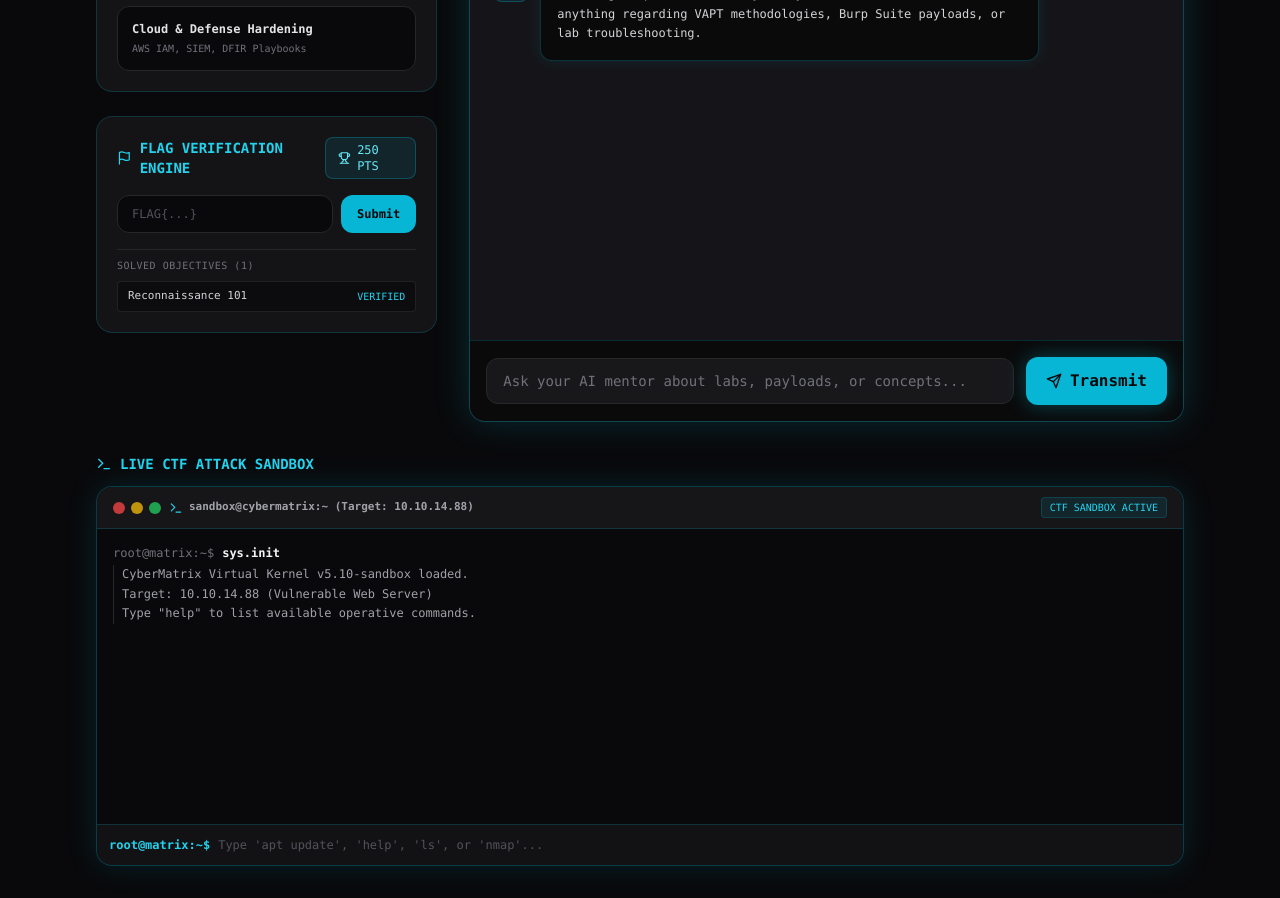
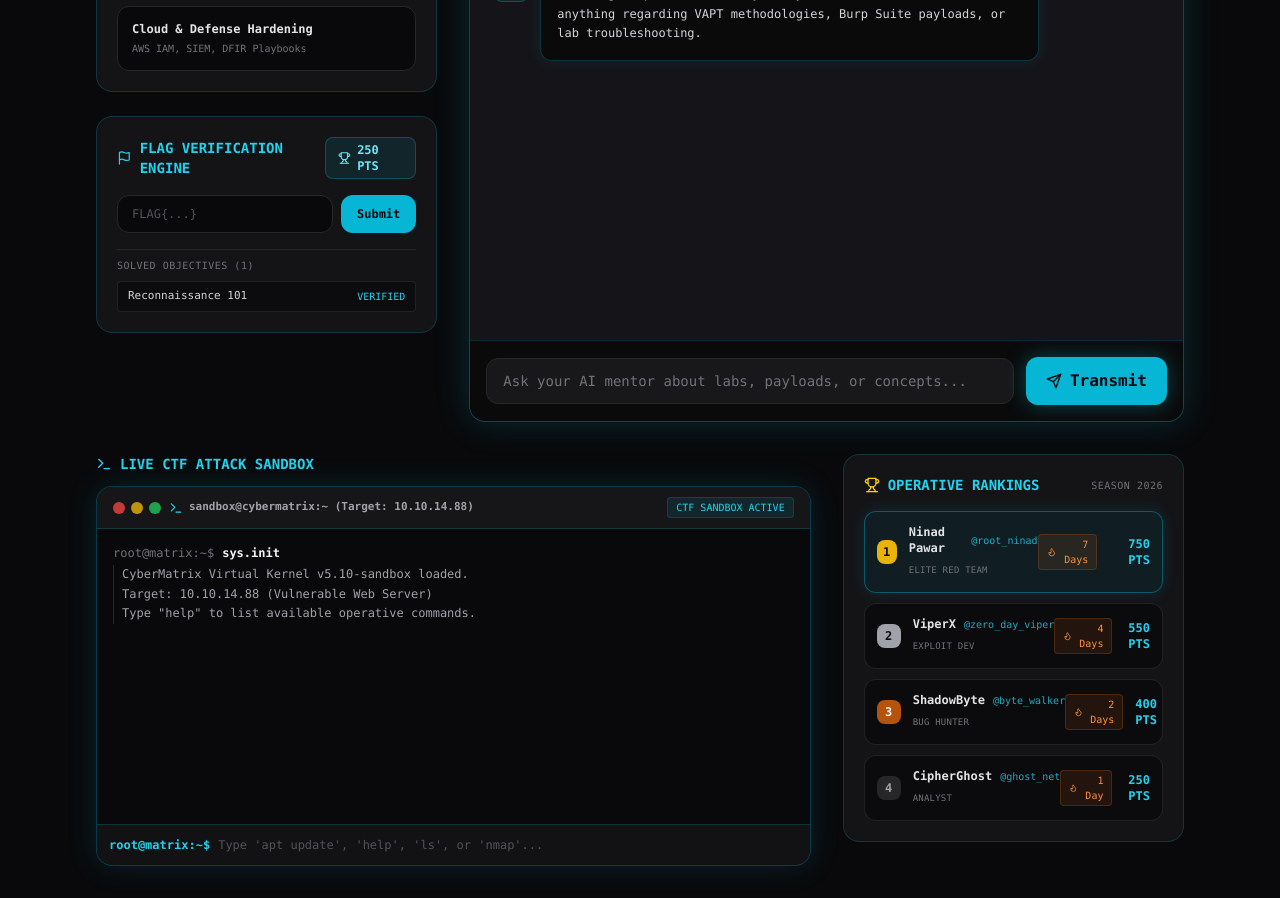
Before and after one commit to ninadcyber88-max/cybermatrix-academy, a Next.js app: page / in a window 1280 px wide. Shown: the part 360-1258 px from the top of the page. Built offline with nearby package versions, Linux system fonts and the light colour scheme.

Commit message:
feat: integrate live CTF operative leaderboard and ranking

```diff
--- a/app/page.tsx
+++ b/app/page.tsx
@@ -2,6 +2,7 @@ import { CyberSmokeHeader } from "@/components/CyberSmokeHeader";
 import { StudentAIAssistant } from "@/components/StudentAIAssistant";
 import { CTFTerminal } from "@/components/CTFTerminal";
 import { CTFFlagSubmit } from "@/components/CTFFlagSubmit";
+import { Leaderboard } from "@/components/Leaderboard";
 import { BookOpen, Terminal } from "lucide-react";
 import Link from "next/link";
 
@@ -24,7 +25,7 @@ export default function Home() {
           </Link>
         </div>
 
-        {/* 3-Column Grid */}
+        {/* 3-Column Top Grid */}
         <div className="grid grid-cols-1 lg:grid-cols-3 gap-8">
           <div className="space-y-6 lg:col-span-1">
             <div className="p-5 rounded-2xl bg-zinc-900/80 border border-cyan-500/20 backdrop-blur-md">
@@ -44,7 +45,6 @@ export default function Home() {
               </div>
             </div>
 
-            {/* Flag Submission Component */}
             <CTFFlagSubmit />
           </div>
 
@@ -53,13 +53,19 @@ export default function Home() {
           </div>
         </div>
 
-        {/* Terminal Sandbox */}
-        <div className="space-y-3">
-          <h2 className="text-sm font-bold text-cyan-400 flex items-center space-x-2">
-            <Terminal className="w-4 h-4" />
-            <span>LIVE CTF ATTACK SANDBOX</span>
-          </h2>
-          <CTFTerminal />
+        {/* 2-Column Bottom Grid: Terminal & Live Leaderboard */}
+        <div className="grid grid-cols-1 lg:grid-cols-3 gap-8">
+          <div className="lg:col-span-2 space-y-3">
+            <h2 className="text-sm font-bold text-cyan-400 flex items-center space-x-2">
+              <Terminal className="w-4 h-4" />
+              <span>LIVE CTF ATTACK SANDBOX</span>
+            </h2>
+            <CTFTerminal />
+          </div>
+
+          <div className="lg:col-span-1 space-y-3">
+            <Leaderboard />
+          </div>
         </div>
       </div>
     </main>
--- a/components/CTFFlagSubmit.tsx
+++ b/components/CTFFlagSubmit.tsx
@@ -11,7 +11,10 @@ export function CTFFlagSubmit() {
 
   const validFlags: Record<string, { challenge: string; points: number }> = {
     'FLAG{NINAD_PAWAR_CYBERMATRIX_ROOT_ACCESS}': { challenge: 'Root Privilege Escalation', points: 500 },
+    'NINAD_PAWAR_CYBERMATRIX_ROOT_ACCESS': { challenge: 'Root Privilege Escalation', points: 500 },
+    '{NINAD_PAWAR_CYBERMATRIX_ROOT_ACCESS}': { challenge: 'Root Privilege Escalation', points: 500 },
     'FLAG{CYBER_MATRIX_SQLI_PWNED_2026}': { challenge: 'SQL Injection Database Dump', points: 300 },
+    'CYBER_MATRIX_SQLI_PWNED_2026': { challenge: 'SQL Injection Database Dump', points: 300 },
   };
 
   const handleSubmit = (e: React.FormEvent) => {
@@ -36,7 +39,7 @@ export function CTFFlagSubmit() {
           <Flag className="w-4 h-4" />
           <span>FLAG VERIFICATION ENGINE</span>
         </h3>
-        <div className="flex items-center space-x-1.5 px-3 py-1 rounded-lg bg-cyan-500/10 border border-cyan-500/30 text-cyan-300 text-xs">
+        <div className="flex items-center space-x-1.5 px-3 py-1 rounded-lg bg-cyan-500/10 border border-cyan-500/30 text-cyan-300 text-xs font-bold">
           <Trophy className="w-3.5 h-3.5" />
           <span>{score} PTS</span>
         </div>
@@ -55,7 +58,7 @@ export function CTFFlagSubmit() {
         />
         <button
           type="submit"
-          className="px-4 py-2.5 rounded-xl bg-cyan-500 text-zinc-950 font-bold text-xs hover:bg-cyan-400 transition"
+          className="px-4 py-2.5 rounded-xl bg-cyan-500 text-zinc-950 font-bold text-xs hover:bg-cyan-400 transition cursor-pointer"
         >
           Submit
         </button>
@@ -64,7 +67,7 @@ export function CTFFlagSubmit() {
       {status === 'success' && (
         <div className="flex items-center space-x-2 text-[11px] text-green-400 bg-green-500/10 border border-green-500/30 p-2.5 rounded-lg">
           <CheckCircle2 className="w-4 h-4 flex-shrink-0" />
-          <span>Flag Captured! Points awarded and added to your operative profile.</span>
+          <span>Flag Captured! +500 PTS added to your operative profile.</span>
         </div>
       )}
 
--- /dev/null
+++ b/components/Leaderboard.tsx
@@ -0,0 +1,68 @@
+'use client';
+
+import { Trophy, ShieldCheck, Skull, Flame } from 'lucide-react';
+
+const OPERATIVES = [
+  { rank: 1, name: 'Ninad Pawar', handle: 'root_ninad', score: 750, badge: 'ELITE RED TEAM', streak: '7 Days' },
+  { rank: 2, name: 'ViperX', handle: 'zero_day_viper', score: 550, badge: 'EXPLOIT DEV', streak: '4 Days' },
+  { rank: 3, name: 'ShadowByte', handle: 'byte_walker', score: 400, badge: 'BUG HUNTER', streak: '2 Days' },
+  { rank: 4, name: 'CipherGhost', handle: 'ghost_net', score: 250, badge: 'ANALYST', streak: '1 Day' },
+];
+
+export function Leaderboard() {
+  return (
+    <div className="p-5 rounded-2xl bg-zinc-900/80 border border-cyan-500/20 backdrop-blur-md space-y-4 font-mono">
+      <div className="flex items-center justify-between">
+        <h3 className="text-sm font-bold text-cyan-400 flex items-center space-x-2">
+          <Trophy className="w-4 h-4 text-yellow-400" />
+          <span>OPERATIVE RANKINGS</span>
+        </h3>
+        <span className="text-[10px] text-zinc-500 uppercase tracking-wider">SEASON 2026</span>
+      </div>
+
+      <div className="space-y-2.5">
+        {OPERATIVES.map((user) => (
+          <div
+            key={user.rank}
+            className={`p-3 rounded-xl border flex items-center justify-between transition-all ${
+              user.rank === 1
+                ? 'bg-cyan-950/30 border-cyan-500/40 shadow-[0_0_15px_rgba(6,182,212,0.15)]'
+                : 'bg-zinc-950/70 border-zinc-800/80'
+            }`}
+          >
+            <div className="flex items-center space-x-3">
+              <span
+                className={`w-6 h-6 rounded-lg flex items-center justify-center text-xs font-bold ${
+                  user.rank === 1
+                    ? 'bg-yellow-500 text-zinc-950'
+                    : user.rank === 2
+                    ? 'bg-zinc-400 text-zinc-950'
+                    : user.rank === 3
+                    ? 'bg-amber-700 text-zinc-100'
+                    : 'bg-zinc-800 text-zinc-400'
+                }`}
+              >
+                {user.rank}
+              </span>
+              <div>
+                <div className="flex items-center space-x-2">
+                  <span className="text-xs font-bold text-zinc-200">{user.name}</span>
+                  <span className="text-[10px] text-cyan-400/80">@{user.handle}</span>
+                </div>
+                <span className="text-[9px] text-zinc-500 uppercase tracking-wide">{user.badge}</span>
+              </div>
+            </div>
+
+            <div className="flex items-center space-x-3 text-right">
+              <div className="hidden sm:flex items-center space-x-1 text-[10px] text-orange-400 bg-orange-500/10 px-2 py-0.5 rounded border border-orange-500/20">
+                <Flame className="w-3 h-3" />
+                <span>{user.streak}</span>
+              </div>
+              <div className="text-xs font-bold text-cyan-400">{user.score} PTS</div>
+            </div>
+          </div>
+        ))}
+      </div>
+    </div>
+  );
+}
```
